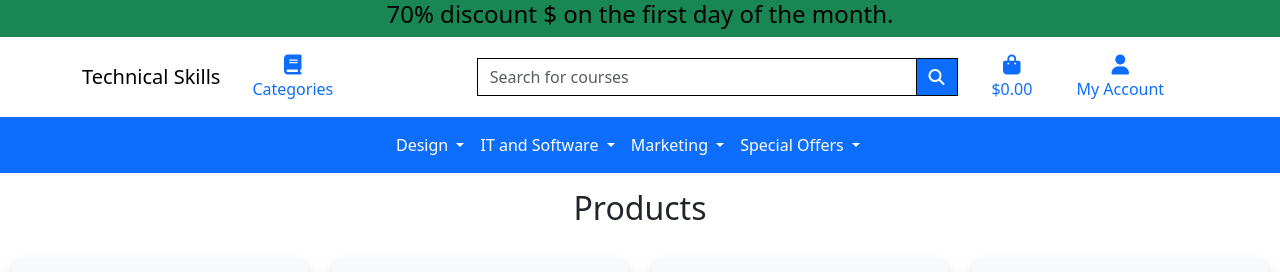
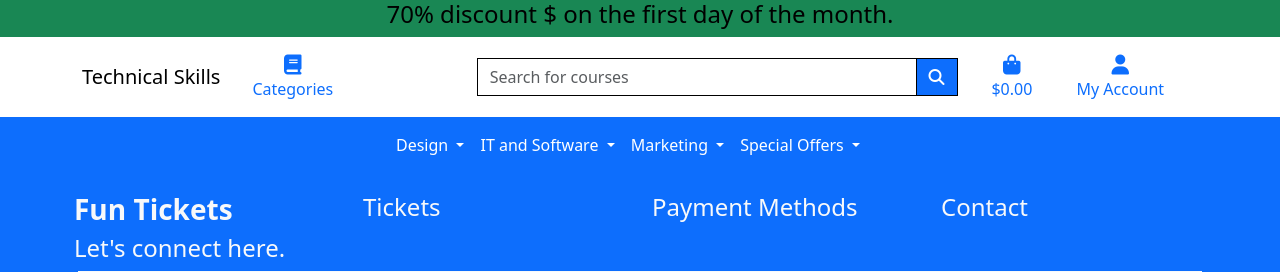
Before and after one commit to EIN-1/Project-5, a Django app: page / in a window 1280 px wide. Shown: the top 272 px of the page. Run offline with Django 3.2, Linux system fonts and the light colour scheme; data comes from the database, SQL or seed files in the repository; some libraries are stand-ins or nearby versions.

Commit message:
created footer content in my footer.html file.

```diff
--- a/technical_skills/settings.py
+++ b/technical_skills/settings.py
@@ -44,6 +44,7 @@ INSTALLED_APPS = [
     'django.contrib.sites',
 
     'allauth',
+    'allauth.account',
     'bootstrap5',
     'home',
     'static',
--- a/templates/base.html
+++ b/templates/base.html
@@ -59,8 +59,7 @@
             {% include 'includes/mobile-top-header.html' %}
         </div>
     </nav>
-
-
+    {% include 'includes/footer.html' %}
 
     {% if messages %}
         <div class="message-container">
@@ -75,6 +74,7 @@
     {% block content %}
     <div>
         {% include 'products/products.html' %}
+        {% include 'includes/footer.html' %}
     </div>
 
     {% endblock %}
--- /dev/null
+++ b/templates/includes/footer.html
@@ -0,0 +1,54 @@
+ <!--Footer-->
+ <footer class="footer-container container-fluid text-center text-lg-start text-light bg-primary">
+    <!-- Grid container -->
+    <div class="container p-1 pb-0">
+      <!-- Section links 1 -->
+      <section class="" >
+        <!-- section links 1 grid row-->
+        <div class="row">
+          <!--social media links-->
+          <div class="col-md-3 col-lg-3 col-xl-3 mx-auto mt-3">
+            <h3 class="fw-bolder">Fun Tickets</h3>
+            <h4>Let's connect here.</h4>
+          </div>
+          <!--/social media links-->
+
+          <!--Tickets grid column-->
+          <div class="col-md-3 col-lg-3 col-xl-3 mx-auto mt-3">
+            <h4>Tickets</h4>
+          </div>
+          <!--/Tickets grid column-->
+
+          <!--Payment grid column-->
+          <div class="col-md-3 col-lg-3 col-xl-3 mx-auto mt-3">
+            <h4>Payment Methods</h4>
+          </div>
+          <!--/Payment grid column-->
+
+          <!--contacts grid column-->
+          <div class="col-md-3 col-lg-3 col-xl-3 mx-auto mt-3">
+            <h4>Contact</h4>
+          </div>
+          <!--/contacts grid column-->
+        </div>
+        <!--section links 1 grid row-->
+      </section>
+      <!-- /Section links 1 -->
+
+      <!--section links 2 -->
+      <section class="p-3 pt-0">
+        <!--section links 2 grid row-->
+        <div class="row bg-light text-primary">
+          <!--copyright grid column-->
+          <div class="col-md-3 col-lg-3 col-xl-3 mx-auto mt-3">
+            <strong> <p><i class="fa-regular fa-copyright"></i> 2024 All rights reserved.</p></strong>
+          </div>
+          <!--/copyright grid column-->
+        </div>
+      <!--/section links 2 grid row-->
+      </section>
+      <!--/section links 2 -->
+    </div>
+    <!--/Grid container -->
+  </footer>
+  <!-- /Footer -->
```
Also changed, not shown: templates/account/signup.html (added, +9 -0 lines).
